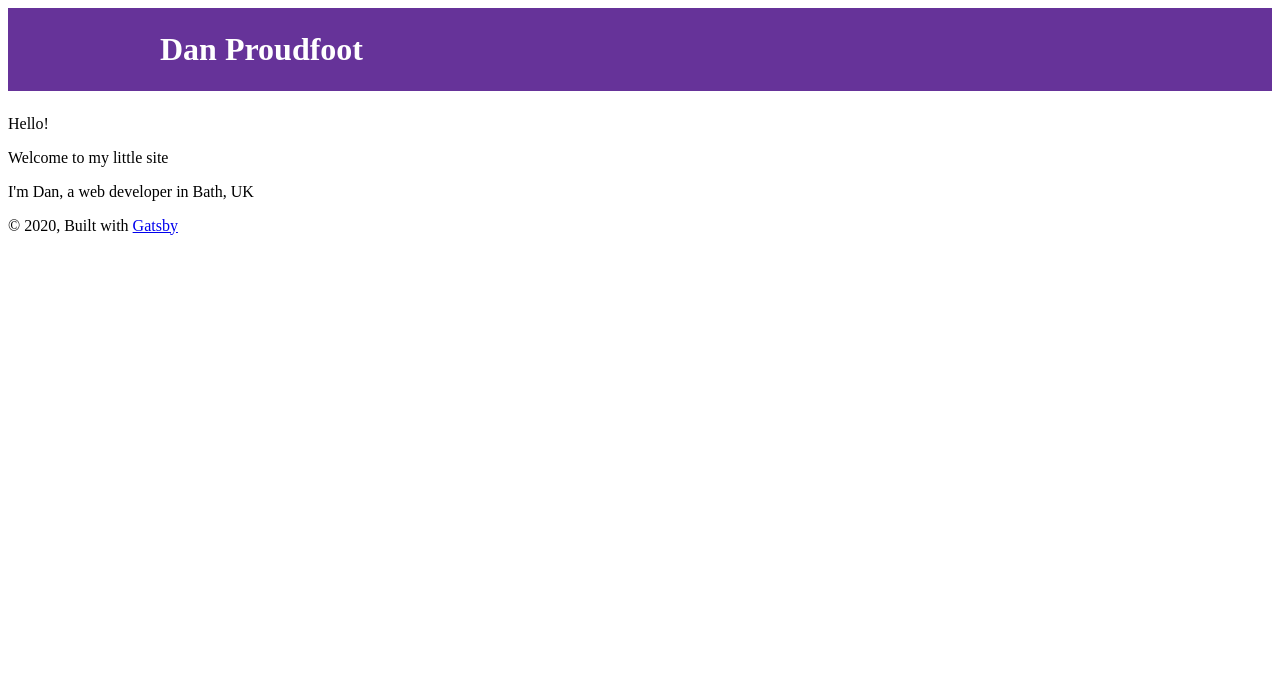
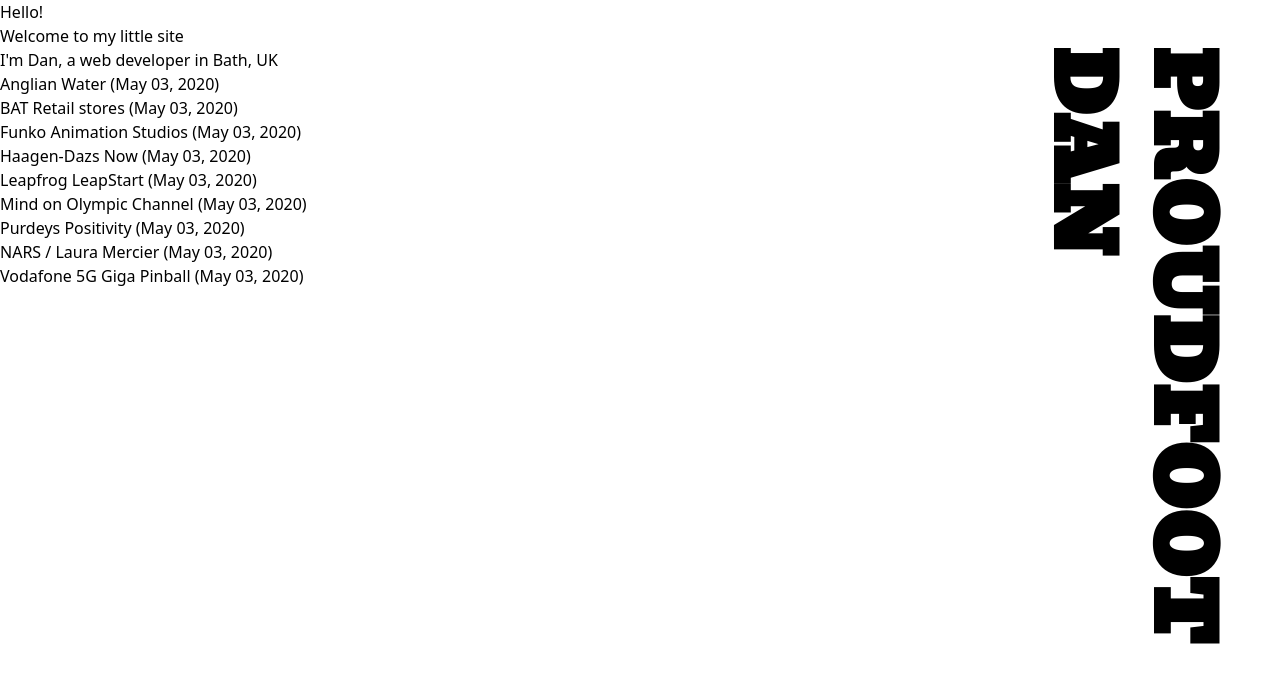
Before and after one commit to DanProudfoot/personal-site, a Gatsby site: page / in a window 1280 px wide. Shown: the top 696 px of the page. Built offline with nearby package versions, Linux system fonts and the light colour scheme; Gatsby itself is replaced by a stand-in of ours; some packages are replaced by stand-ins of ours.

Commit message:
Just jumped straight into anims

```diff
--- a/gatsby-browser.js
+++ b/gatsby-browser.js
@@ -1,7 +1,23 @@
 /**
+
  * Implement Gatsby's Browser APIs in this file.
  *
  * See: https://www.gatsbyjs.org/docs/browser-apis/
  */
 
 // You can delete this file if you're not using it
+
+const React = require('react');
+const { AnimatePresence } = require('framer-motion');
+const Header = require('./src/components/Header/Header').default;
+
+exports.wrapPageElement = ({ element, props }) => {
+	// props provide same data to Layout as Page element will get
+	// including location, data, etc - you don't need to pass it
+	return (
+		<>
+			<Header {...props}></Header>
+			<AnimatePresence>{element}</AnimatePresence>
+		</>
+	);
+};
--- a/gatsby-config.js
+++ b/gatsby-config.js
@@ -5,15 +5,7 @@
 		author: `@danproudfeet`
 	},
 	plugins: [
-		{
-			resolve: `gatsby-plugin-sass`,
-			options: {
-				postCssPlugins: [
-					require('tailwindcss'),
-					require('./tailwind.config.js') // Optional: Load custom Tailwind CSS configuration
-				]
-			}
-		},
+		`gatsby-plugin-postcss`,
 		`gatsby-plugin-react-helmet`,
 		{
 			resolve: `gatsby-source-filesystem`,
@@ -43,6 +35,16 @@
 				path: `${__dirname}/src/markdown`
 			}
 		},
-		`gatsby-transformer-remark`
+		`gatsby-transformer-remark`,
+		{
+			resolve: `gatsby-plugin-prefetch-google-fonts`,
+			options: {
+				fonts: [
+					{
+						family: `Bevan`
+					}
+				]
+			}
+		}
 	]
 };
--- a/gatsby-ssr.js
+++ b/gatsby-ssr.js
@@ -5,3 +5,12 @@
  */
 
 // You can delete this file if you're not using it
+
+const React = require('react');
+const { AnimatePresence } = require('framer-motion');
+
+exports.wrapPageElement = ({ element, props }) => {
+	// props provide same data to Layout as Page element will get
+	// including location, data, etc - you don't need to pass it
+	return <AnimatePresence>{element}</AnimatePresence>;
+};
--- a/postcss.config.js
+++ b/postcss.config.js
@@ -1,3 +1,8 @@
 module.exports = () => ({
-	plugins: [require('tailwindcss')]
+	plugins: [
+		require('postcss-import'),
+		require('tailwindcss'),
+		require('postcss-nested'),
+		require('postcss-preset-env')({ stage: 1 })
+	]
 });
--- /dev/null
+++ b/src/components/Header/Header.js
@@ -0,0 +1,68 @@
+import React, { useEffect } from 'react';
+import { Link } from 'gatsby';
+import { motion, useViewportScroll, useTransform } from 'framer-motion';
+import clsx from 'clsx';
+
+import style from './header.module.css';
+
+const MotionLink = motion.custom(Link);
+
+export default function Header({ location }) {
+	const isWork = location.pathname.includes('work');
+
+	const { scrollYProgress } = useViewportScroll();
+	const y = useTransform(scrollYProgress, [0, 1], ['0vh', '100vh']);
+
+	return (
+		<header
+			className={clsx(
+				'fixed h-screen w-screen top-0 pointer-events-none'
+			)}
+		>
+			<motion.h1
+				animate
+				className={clsx(style.h1, {
+					'right-0': !isWork,
+					'left-0': isWork
+				})}
+				transition={{
+					type: 'spring',
+					damping: 20,
+					mass: 1,
+					stiffness: 20
+				}}
+			>
+				<MotionLink
+					initial={{ x: isWork ? '100%' : '0%' }}
+					animate={{ x: isWork ? '100%' : '0%' }}
+					transition={{
+						type: 'spring',
+						damping: 14,
+						mass: 1,
+						stiffness: 120,
+						delay: 0.5
+					}}
+					to="/"
+					className="block"
+				>
+					<motion.div style={{ y }}>Dan</motion.div>
+				</MotionLink>
+				<MotionLink
+					initial={{ x: isWork ? '-100%' : '0%' }}
+					animate={{ x: isWork ? '-100%' : '0%' }}
+					transition={{
+						type: 'spring',
+						damping: 14,
+						mass: 1,
+						stiffness: 120,
+						delay: 0.5
+					}}
+					to="/"
+					className="block"
+				>
+					Proudfoot
+				</MotionLink>
+			</motion.h1>
+		</header>
+	);
+}
--- /dev/null
+++ b/src/components/Header/header.module.css
@@ -0,0 +1,17 @@
+.h1 {
+	writing-mode: vertical-rl;
+	text-orientation: mixed;
+
+	font-size: 10vh;
+
+	@apply absolute
+		pointer-events-auto
+		uppercase
+		font-bold
+		font-display
+		leading-tight
+		flex-col-reverse
+		flex
+		items-start
+		p-12;
+}
--- a/src/components/Layout/Layout.js
+++ b/src/components/Layout/Layout.js
@@ -1,15 +1,10 @@
-/**
- * Layout component that queries for data
- * with Gatsby's useStaticQuery component
- *
- * See: https://www.gatsbyjs.org/docs/use-static-query/
- */
-
 import React from 'react';
 import PropTypes from 'prop-types';
 import { useStaticQuery, graphql } from 'gatsby';
+import { motion } from 'framer-motion';
+import { Location } from '@reach/router';
 
-import Header from '../header';
+import '../../styles/main.css';
 
 export default function Layout({ children }) {
 	const data = useStaticQuery(graphql`
@@ -23,17 +18,9 @@
 	`);
 
 	return (
-		<>
-			<Header siteTitle={data.site.siteMetadata.title} />
-			<div>
-				<main>{children}</main>
-				<footer>
-					© {new Date().getFullYear()}, Built with
-					{` `}
-					<a href="https://www.gatsbyjs.org">Gatsby</a>
-				</footer>
-			</div>
-		</>
+		<motion.div exit="page_exit">
+			<main>{children}</main>
+		</motion.div>
 	);
 }
 
--- a/src/components/header.js
+++ /dev/null
@@ -1,42 +0,0 @@
-import { Link } from "gatsby"
-import PropTypes from "prop-types"
-import React from "react"
-
-const Header = ({ siteTitle }) => (
-  <header
-    style={{
-      background: `rebeccapurple`,
-      marginBottom: `1.45rem`,
-    }}
-  >
-    <div
-      style={{
-        margin: `0 auto`,
-        maxWidth: 960,
-        padding: `1.45rem 1.0875rem`,
-      }}
-    >
-      <h1 style={{ margin: 0 }}>
-        <Link
-          to="/"
-          style={{
-            color: `white`,
-            textDecoration: `none`,
-          }}
-        >
-          {siteTitle}
-        </Link>
-      </h1>
-    </div>
-  </header>
-)
-
-Header.propTypes = {
-  siteTitle: PropTypes.string,
-}
-
-Header.defaultProps = {
-  siteTitle: ``,
-}
-
-export default Header
--- a/src/components/seo.js
+++ b/src/components/seo.js
@@ -5,10 +5,10 @@
  * See: https://www.gatsbyjs.org/docs/use-static-query/
  */
 
-import React from "react"
-import PropTypes from "prop-types"
-import { Helmet } from "react-helmet"
-import { useStaticQuery, graphql } from "gatsby"
+import React from 'react';
+import PropTypes from 'prop-types';
+import { Helmet } from 'react-helmet';
+import { useStaticQuery, graphql } from 'gatsby';
 
 function SEO({ description, lang, meta, title }) {
 	const { site } = useStaticQuery(
@@ -23,66 +23,66 @@
 				}
 			}
 		`
-  )
+	);
 
-  const metaDescription = description || site.siteMetadata.description
+	const metaDescription = description || site.siteMetadata.description;
 
 	return (
 		<Helmet
 			htmlAttributes={{
-        lang,
+				lang
 			}}
 			title={title}
 			titleTemplate={`%s | ${site.siteMetadata.title}`}
 			meta={[
 				{
 					name: `description`,
-          content: metaDescription,
+					content: metaDescription
 				},
 				{
 					property: `og:title`,
-          content: title,
+					content: title
 				},
 				{
 					property: `og:description`,
-          content: metaDescription,
+					content: metaDescription
 				},
 				{
 					property: `og:type`,
-          content: `website`,
+					content: `website`
 				},
 				{
 					name: `twitter:card`,
-          content: `summary`,
+					content: `summary`
 				},
 				{
 					name: `twitter:creator`,
-          content: site.siteMetadata.author,
+					content: site.siteMetadata.author
 				},
 				{
 					name: `twitter:title`,
-          content: title,
+					content: title
 				},
 				{
 					name: `twitter:description`,
-          content: metaDescription,
-        },
+					content: metaDescription
+				}
 			].concat(meta)}
 		/>
-  )
+	);
 }
 
 SEO.defaultProps = {
 	lang: `en`,
 	meta: [],
-  description: ``,
-}
+	description: ``
+};
 
 SEO.propTypes = {
 	description: PropTypes.string,
 	lang: PropTypes.string,
 	meta: PropTypes.arrayOf(PropTypes.object),
-  title: PropTypes.string.isRequired,
-}
+	title: PropTypes.string.isRequired
+};
 
-export default SEO
+export default SEO;
--- /dev/null
+++ b/src/html.js
@@ -0,0 +1,39 @@
+import React from 'react';
+import PropTypes from 'prop-types';
+
+export default function HTML(props) {
+	return (
+		<html
+			{...props.htmlAttributes}
+			className="bg-gray-900 text-white antialiased leading-tight"
+		>
+			<head>
+				<meta charSet="utf-8" />
+				<meta httpEquiv="x-ua-compatible" content="ie=edge" />
+				<meta
+					name="viewport"
+					content="width=device-width, initial-scale=1, shrink-to-fit=no"
+				/>
+				{props.headComponents}
+			</head>
+			<body {...props.bodyAttributes} className="min-h-screen">
+				{props.preBodyComponents}
+				<div
+					key={`body`}
+					id="___gatsby"
+					dangerouslySetInnerHTML={{ __html: props.body }}
+				/>
+				{props.postBodyComponents}
+			</body>
+		</html>
+	);
+}
+
+HTML.propTypes = {
+	htmlAttributes: PropTypes.object,
+	headComponents: PropTypes.array,
+	bodyAttributes: PropTypes.object,
+	preBodyComponents: PropTypes.array,
+	body: PropTypes.string,
+	postBodyComponents: PropTypes.array
+};
--- a/src/pages/index.js
+++ b/src/pages/index.js
@@ -3,6 +3,7 @@
 
 import PostLink from '../components/atoms/PostLink';
 import Layout from '../components/Layout/Layout';
+import SEO from '../components/seo';
 
 export default function Index({ data }) {
 	const { pages, introContent } = data;
@@ -13,9 +14,10 @@
 
 	return (
 		<Layout>
+			<SEO title="Home"></SEO>
 			<div>{introContent.frontmatter.title}</div>
 			<div dangerouslySetInnerHTML={{ __html: introContent.html }}></div>
-			{/* <div>{Posts}</div> */}
+			<div>{Posts}</div>
 		</Layout>
 	);
 }
--- /dev/null
+++ b/src/styles/main.css
@@ -0,0 +1,7 @@
+@tailwind base;
+@tailwind components;
+@tailwind utilities;
+
+main {
+	height: 200vh;
+}
--- a/src/templates/workTemplate.js
+++ b/src/templates/workTemplate.js
@@ -1,5 +1,7 @@
 import React from 'react';
 import { graphql } from 'gatsby';
+
+import Layout from '../components/Layout/Layout';
 
 export default function Template({
 	data // this prop will be injected by the GraphQL query below.
@@ -7,6 +9,7 @@
 	const { markdownRemark } = data; // data.markdownRemark holds your post data
 	const { frontmatter, html } = markdownRemark;
 	return (
+		<Layout>
 			<div className="blog-post-container">
 				<div className="blog-post">
 					<h1>{frontmatter.title}</h1>
@@ -17,6 +20,7 @@
 					/>
 				</div>
 			</div>
+		</Layout>
 	);
 }
 
--- a/tailwind.config.js
+++ b/tailwind.config.js
@@ -1,7 +1,11 @@
 module.exports = {
 	purge: [],
 	theme: {
-		extend: {}
+		extend: {},
+		fontFamily: {
+			display: ['Bevan', 'sans-serif'],
+			body: ['sans-serif']
+		}
 	},
 	variants: {},
 	plugins: []
```
Also changed, not shown: package.json (+7 -0 lines), 1 other file. Lines whose indentation alone changed are shown as unchanged.
